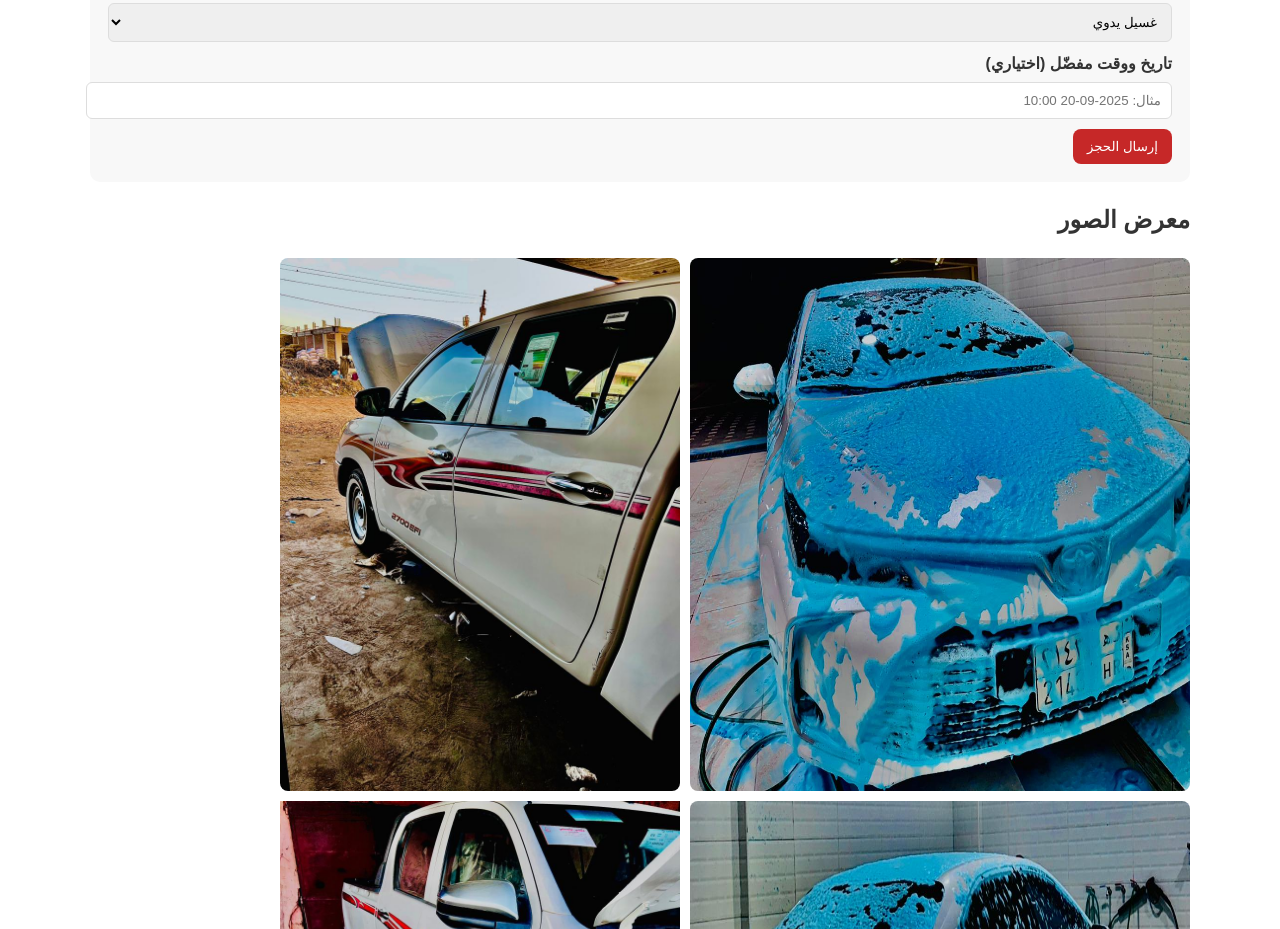
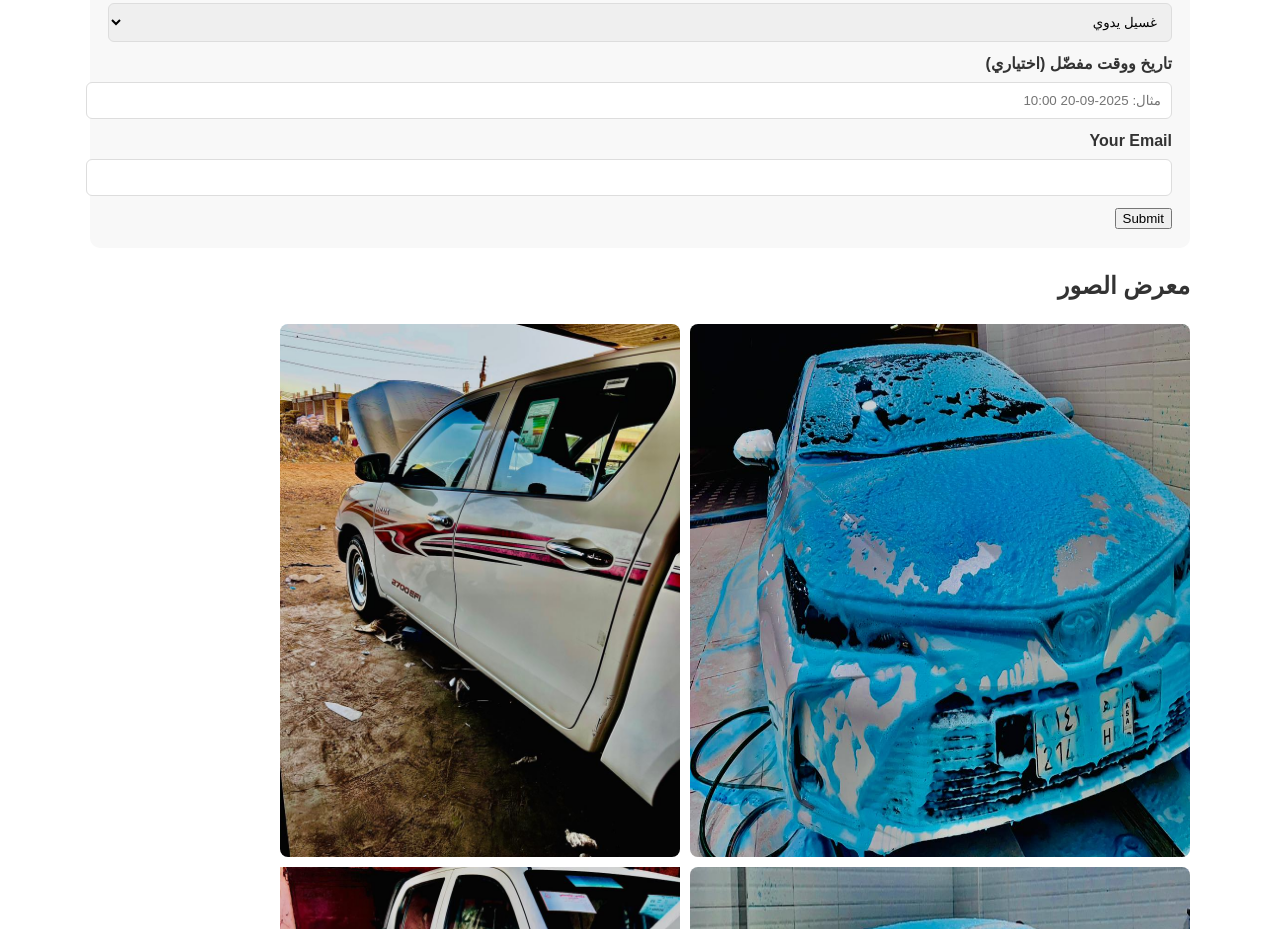
Before and after one commit to abdoufowzan28-alt/al-zool, a plain HTML site: page index.html in a window 1280 px wide. Shown: the part 869-1798 px from the top of the page. Drawn offline with Linux system fonts and the light colour scheme.

Commit message:
Update files

```diff
--- a/index.html
+++ b/index.html
@@ -105,7 +105,12 @@
         </select>
         <label for="date">تاريخ ووقت مفضّل (اختياري)</label>
         <input id="date" placeholder="مثال: 2025-09-20 10:00" />
-        <button class="btn-primary" type="submit">إرسال الحجز</button>
+
+        <form action="https://formspree.io/f/xanpdlgj" method="POST">
+  <label for="email">Your Email</label>
+  <input name="Email" id="email" type="email" required>
+  <button type="submit">Submit</button>
+</form>
       </form>
     </section>
 
```
